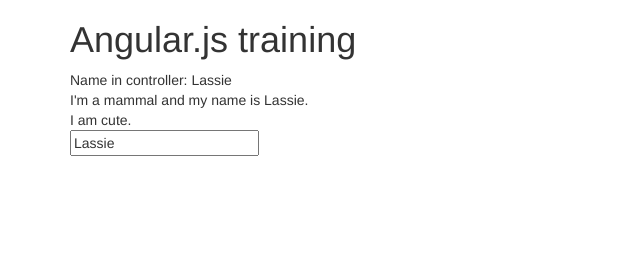
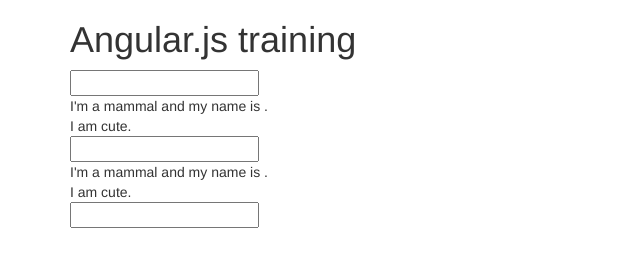
Before and after one commit to jbpros/fidelity-angularjs-training, a website: page public/index.html in a window 1280 px wide. Shown: the whole page, without its empty margins (0-640 px from the left). Drawn offline with nearby package versions, Linux system fonts and the light colour scheme.

Commit message:
Problem: not using a real model on the scope leads to scope inheritance issues

```diff
--- a/public/index.html
+++ b/public/index.html
@@ -15,8 +15,13 @@
       <h1>Angular.js training</h1>
 
       <div ng-app="app">
+        <input ng-model="name">
         <div ng-controller="MammalController">
-          <div>Name in controller: {{ name }}</div>
+          <mammal name="name">
+            <div>I am cute.</div>
+          </mammal>
+        </div>
+        <div ng-controller="MammalController">
           <mammal name="name">
             <div>I am cute.</div>
           </mammal>
--- a/public/scripts/app.js
+++ b/public/scripts/app.js
@@ -3,7 +3,6 @@
   var app = angular.module("app", []);
 
   app.controller("MammalController", function ($scope) {
-    $scope.name = 'Lassie'
   });
 
   app.directive("mammal", function() {
@@ -14,15 +13,7 @@
       },
       transclude: true,
       template: "<div>I'm a mammal and my name is {{ name }}.</div><div ng-transclude></div>" +
-        "<div><input ng-model='name'></div>",
-      link: function (scope, element, attributes) {
-        element.on("click", function () {
-          console.log("changing name!");
-          scope.$apply(function () {
-            scope.name = "Bob";
-          });
-        });
-      }
+        "<div><input ng-model='name'></div>"
     };
   });
 
```
